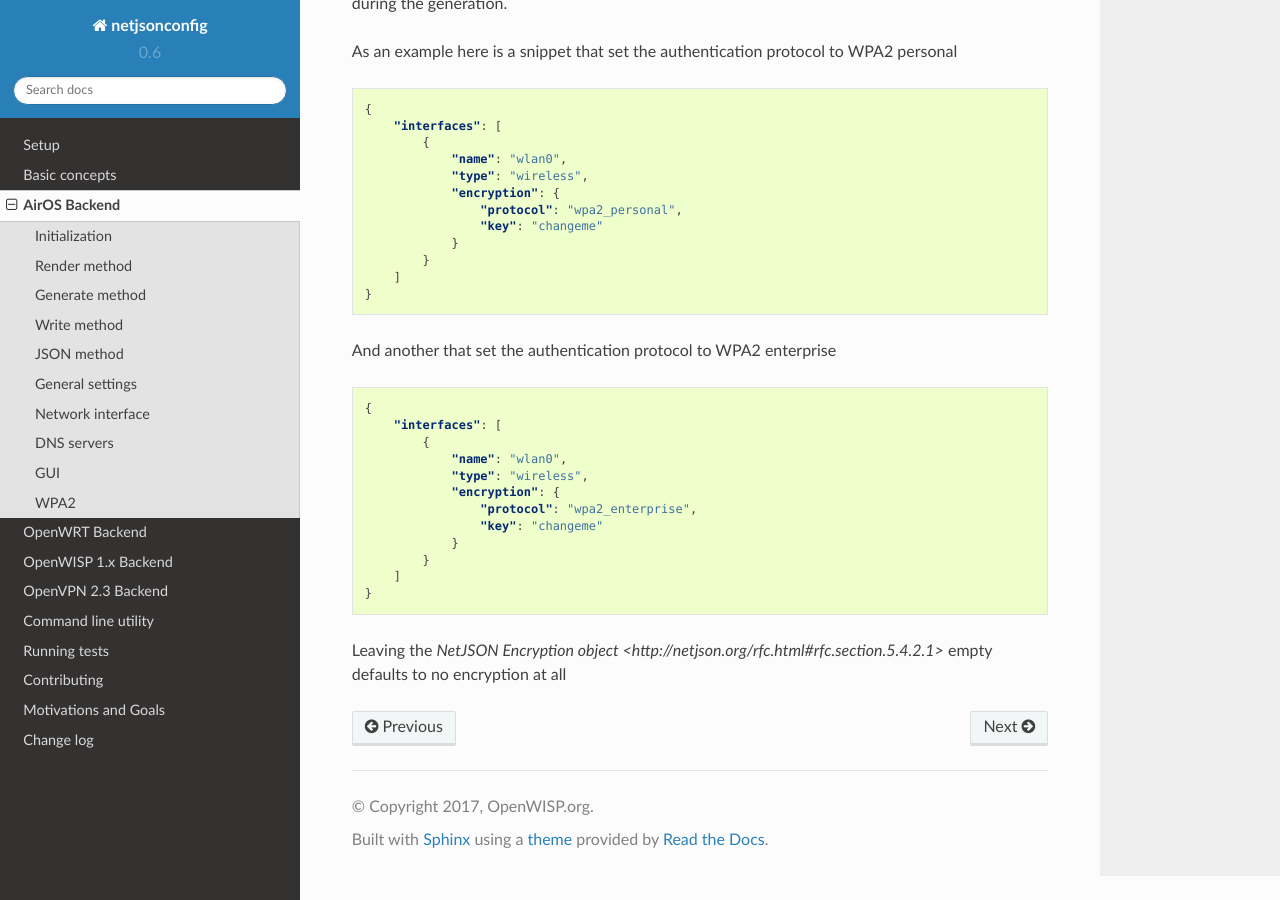
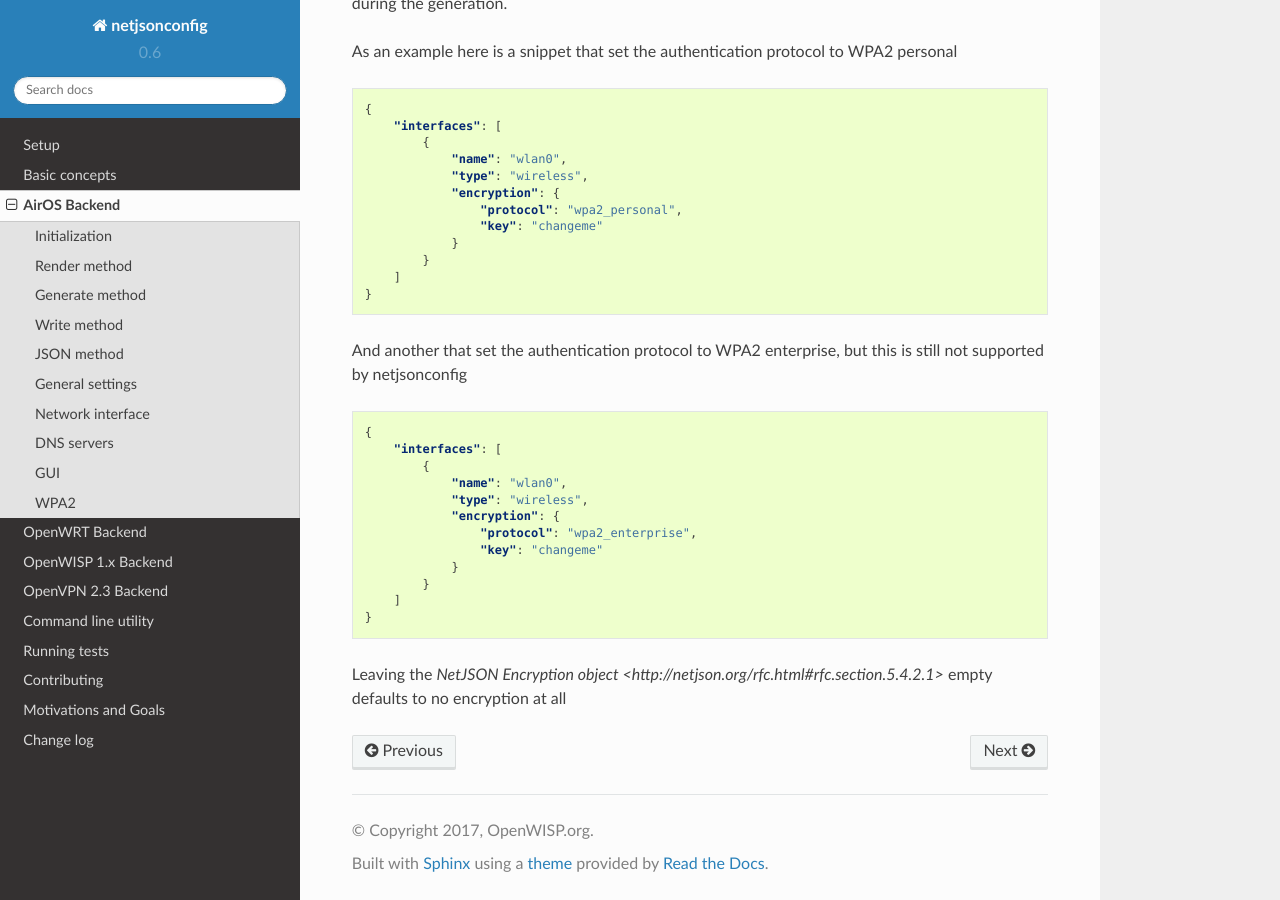
Before and after one commit to openwisp/netjsonconfig, a Sphinx documentation site: the page built from docs/source/backends/airos.rst, in a window 1280 px wide and 900 px high, scrolled down 2892 px. Built offline with Sphinx 7.4.7 and the Read the Docs theme 2.0.0, drawn with Linux system fonts in a browser that asks for light colours.

Commit message:
warn user that wpa2_enterprise is not supported by netjsonconfig

```diff
--- a/docs/source/backends/airos.rst
+++ b/docs/source/backends/airos.rst
@@ -135,7 +135,7 @@ As an example here is a snippet that set the authentication protocol to WPA2 per
         ]
     }
 
-And another that set the authentication protocol to WPA2 enterprise
+And another that set the authentication protocol to WPA2 enterprise, but this is still not supported by netjsonconfig
 
 .. code-block:: json
 
```
